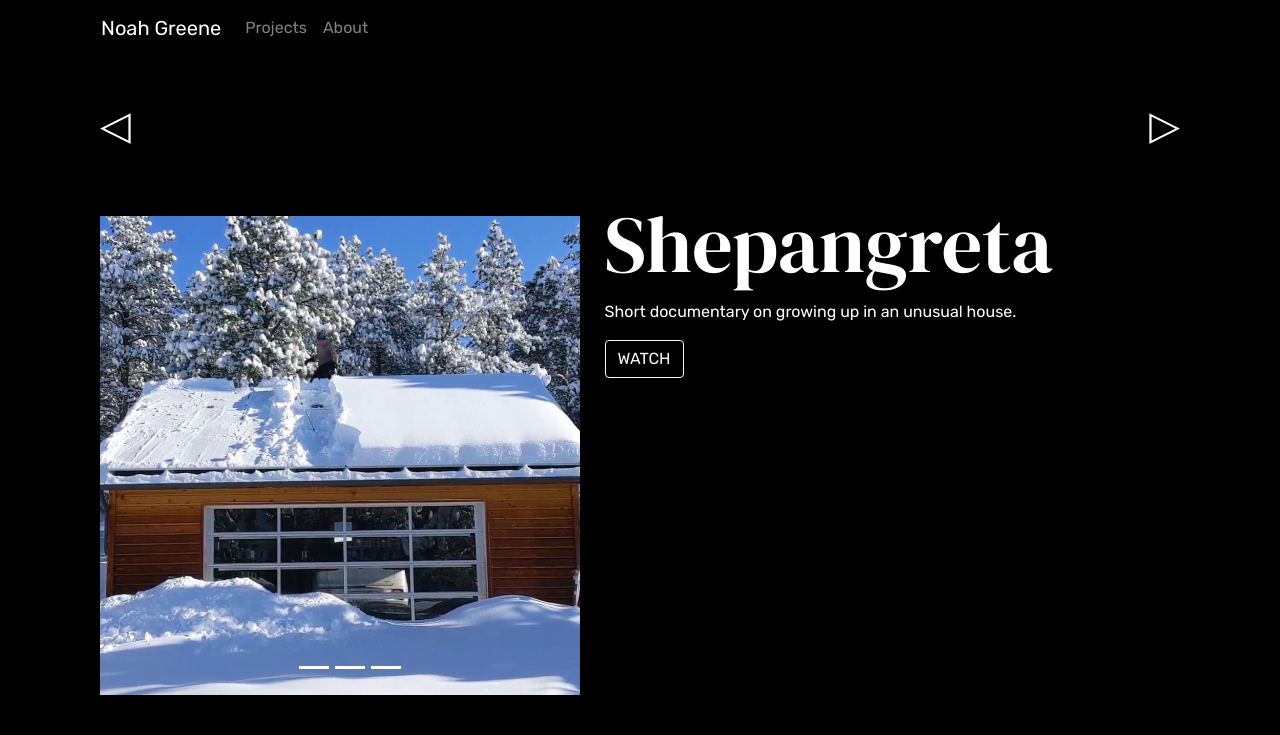
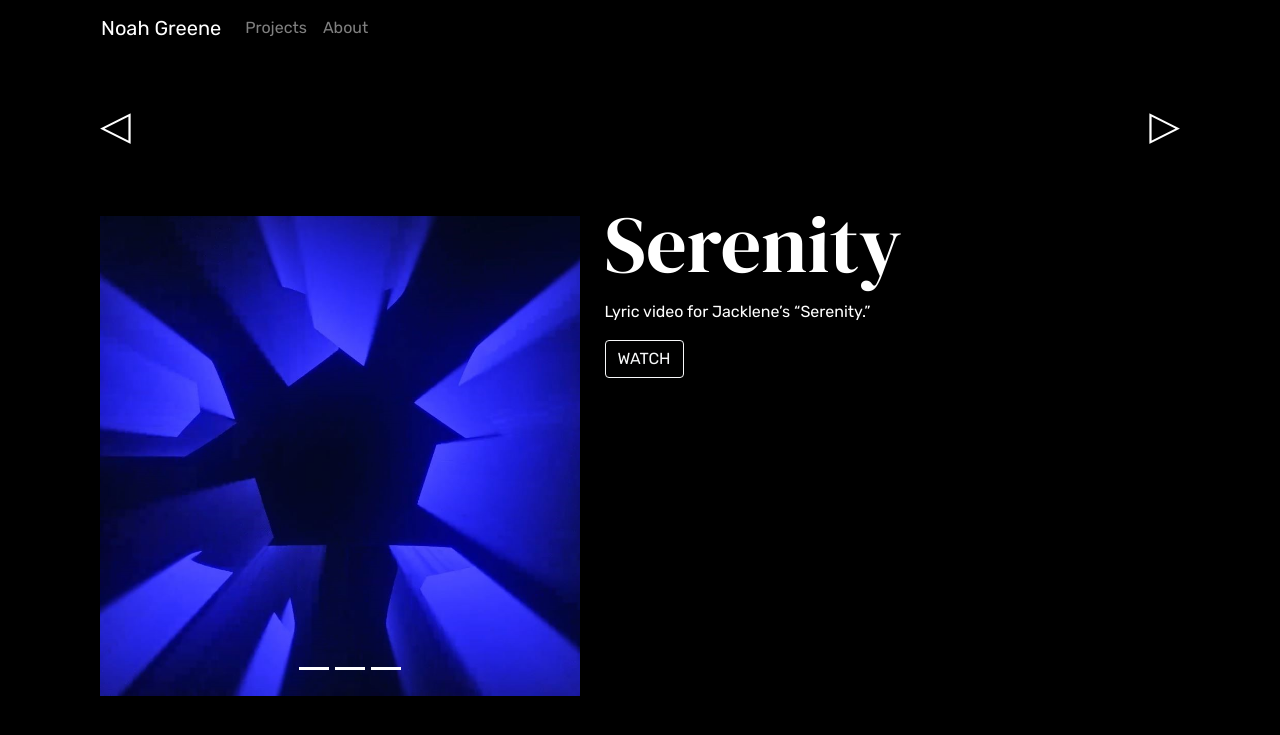
Before and after one commit to miairene/miairene.github.io, a Jekyll site: the page built from _projects/shepangreta.md, in a window 1280 px wide. Shown: the top 735 px of the page. Built offline with Jekyll 4.4.1, drawn with Linux system fonts in a browser that asks for light colours.

Commit message:
Update shepangreta.md
Former-commit-id: 58b2f15816b48a791e6f586b0b5f2df728591a79

```diff
--- a/_projects/shepangreta.md
+++ b/_projects/shepangreta.md
@@ -1,12 +1,12 @@
 ---
-title: Shepangreta
-card_pic: 'shepangreta 1.JPG'
+title: Serenity
+card_pic: 'serenity 1.JPG'
 images:
-    - 'shepangreta 2.JPG'
-    - 'shepangreta 1.JPG'
-    - 'shepangreta 3.JPG'
-order: 65
+    - 'serenity 2.JPG'
+    - 'serenity 1.JPG'
+    - 'serenity 3.JPG'
+order: 67
 watch_link: 'https://youtu.be/UF8e2IAcDsY'
 ---
 
-Short documentary on growing up in an unusual house.
+Lyric video for Jacklene's "Serenity."
```
